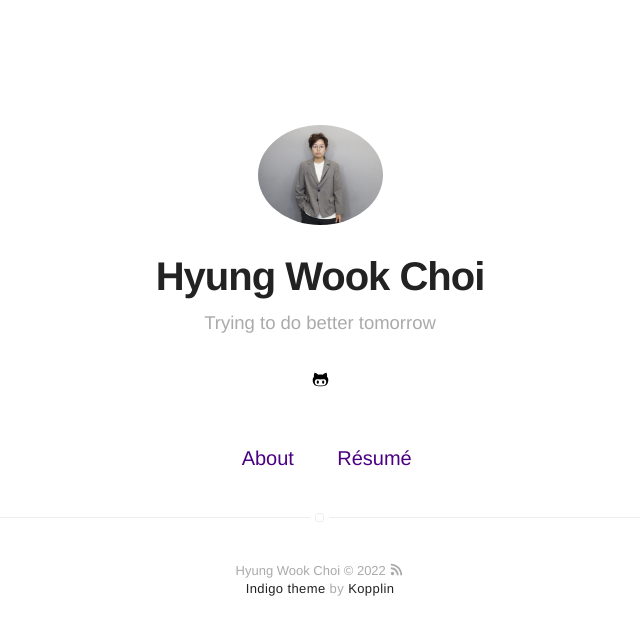
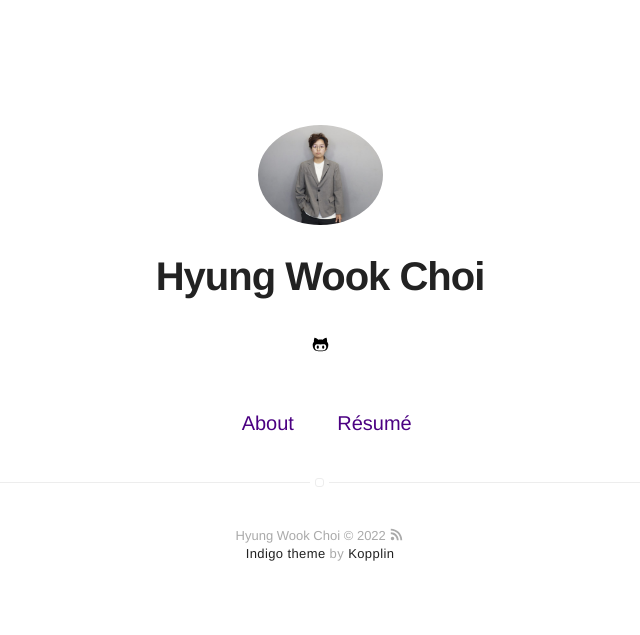
Before and after one commit to choihywook/choihywook.github.io, a Jekyll site: the page built from index.html, in a window 1280 px wide. Shown: the top 635 px of the page, without its empty margins (320-960 px from the left). Built offline with Jekyll 4.4.1, drawn with Linux system fonts in a browser that asks for light colours.

Commit message:
Update _config.yml

```diff
--- a/_config.yml
+++ b/_config.yml
@@ -1,6 +1,6 @@
 # main text of home
 name: Hyung Wook Choi
-bio: Trying to do better tomorrow
+bio:
 
 # twitter summary info
 description: ChoiHyWook's Blog
@@ -56,7 +56,7 @@ disqus:
 authors:
     choihywook:
         name: Hyung Wook Choi
-        bio: Fail better, Learn from past, Rebound and do better
+        bio:
         external-image: false
         picture: assets/images/profile.jpg
         # twitter: johndoe
```
